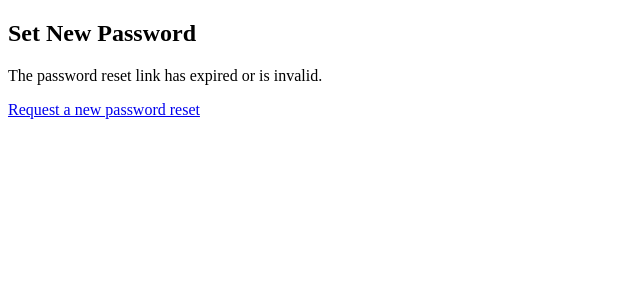
After one commit to Ekkoz897/42cursus_ft_transcendence, a Django app: page /auth/reset/1/1/ in a window 1280 px wide. The commit adds this page. Shown: the top 300 px of the page, without its empty margins (0-640 px from the left). Run offline with Django 5.2, Linux system fonts and the light colour scheme.

Commit message:
added html's for acc recovery, need to figure out how to style it

```diff
--- a/data/web/authservice/urls.py
+++ b/data/web/authservice/urls.py
@@ -1,5 +1,6 @@
 from django.urls import path
 from . import views
+from django.contrib.auth import views as auth_views
 
 urlpatterns = [
 	path('register/', views.register_request, name='register'),
@@ -10,4 +11,24 @@ urlpatterns = [
 	path('get-host/', views.get_host, name='get-host'),
 	path('update-2fa/', views.update_2fa, name='update_2fa'),
 	path('change-password/', views.change_password, name='change-password'),
+
+# Password Reset URLs (Django built-ins)
+	path('auth/password-reset/', auth_views.PasswordResetView.as_view(
+        template_name='registration/password_reset_form.html',
+        email_template_name='registration/password_reset_email.html',
+        success_url='/auth/password-reset/done/'
+    ), name='password_reset'),
+
+    path('auth/password-reset/done/', auth_views.PasswordResetDoneView.as_view(
+        template_name='registration/password_reset_done.html'
+    ), name='password_reset_done'),
+
+    path('auth/reset/<uidb64>/<token>/', auth_views.PasswordResetConfirmView.as_view(
+        template_name='registration/password_reset_confirm.html',
+        success_url='/auth/reset/complete/'
+    ), name='password_reset_confirm'),
+
+    path('auth/reset/complete/', auth_views.PasswordResetCompleteView.as_view(
+        template_name='registration/password_reset_complete.html'
+    ), name='password_reset_complete'),
 ]
--- /dev/null
+++ b/data/web/static/css/auth-imports.css
@@ -0,0 +1,3 @@
+@import url('main.css');
+@import url('styles.css');
+@import url('auth.css');
--- /dev/null
+++ b/data/web/templates/auth_base.html
@@ -0,0 +1,21 @@
+<!DOCTYPE html>
+<html lang="en">
+{% load static %}
+<head>
+  <meta charset="UTF-8">
+  <meta name="viewport" content="width=device-width, initial-scale=1.0">
+  <title>Transcendence - Account Recovery</title>
+  <link rel="icon" href="{% static 'images/favicon.ico' %}" type="image/x-icon">
+
+  <!-- Include main CSS files -->
+  <link rel="stylesheet" href="{% static 'css/main.css' %}">
+  <link rel="stylesheet" href="{% static 'css/styles.css' %}">
+  <!-- Use auth-imports.css instead of auth.css -->
+  <link rel="stylesheet" href="{% static 'css/auth-imports.css' %}">
+</head>
+<body>
+  <div id="login-view" class="standard-view">
+    {% block content %}{% endblock %}
+  </div>
+</body>
+</html>
--- /dev/null
+++ b/data/web/templates/registration/password_reset_confirm.html
@@ -0,0 +1,27 @@
+{% extends "auth_base.html" %}
+{% block content %}
+<form method="post" class="auth-form">
+  {% csrf_token %}
+  <h2>Set New Password</h2>
+
+  {% if validlink %}
+    <div class="form-group">
+      <input type="password" name="new_password1" id="id_new_password1" placeholder="New Password" required>
+    </div>
+
+    <div class="form-group">
+      <input type="password" name="new_password2" id="id_new_password2" placeholder="Confirm New Password" required>
+    </div>
+
+    <button type="submit">Set Password</button>
+
+    <div id="form-errors" class="error-messages">
+      {% if form.new_password1.errors %}{{ form.new_password1.errors }}{% endif %}
+      {% if form.new_password2.errors %}{{ form.new_password2.errors }}{% endif %}
+    </div>
+  {% else %}
+    <p>The password reset link has expired or is invalid.</p>
+    <a href="/auth/password-reset/" class="auth-link">Request a new password reset</a>
+  {% endif %}
+</form>
+{% endblock %}
--- a/data/web/templates/views/login-view.html
+++ b/data/web/templates/views/login-view.html
@@ -12,6 +12,7 @@
 			Log in with 42 account
 		</button>
 		<div id="form-errors" class="error-messages"></div>
+		<a href="/auth/password-reset/" class="auth-link">Forgot your password?</a>
 		<a href="#/register" class="auth-link">Don't have an account? Register</a>
 	</form>
 </div>
--- a/srcs/docker-compose.yml
+++ b/srcs/docker-compose.yml
@@ -64,7 +64,7 @@ volumes:
     driver: local
     driver_opts:
       type: none
-      device: data/web
+      device: ../data/web
       o: bind
   db_data:
     # driver: local
```
Also changed, not shown: data/web/runtime/settings.py (+10 -0 lines), data/web/templates/registration/password_reset_complete.html (added, +8 -0 lines), data/web/templates/registration/password_reset_done.html (added, +11 -0 lines), data/web/templates/registration/password_reset_email.html (added, +12 -0 lines), data/web/templates/registration/password_reset_form.html (added, +21 -0 lines), data/web/static/js/index/Router.js (line endings or trailing spaces).
